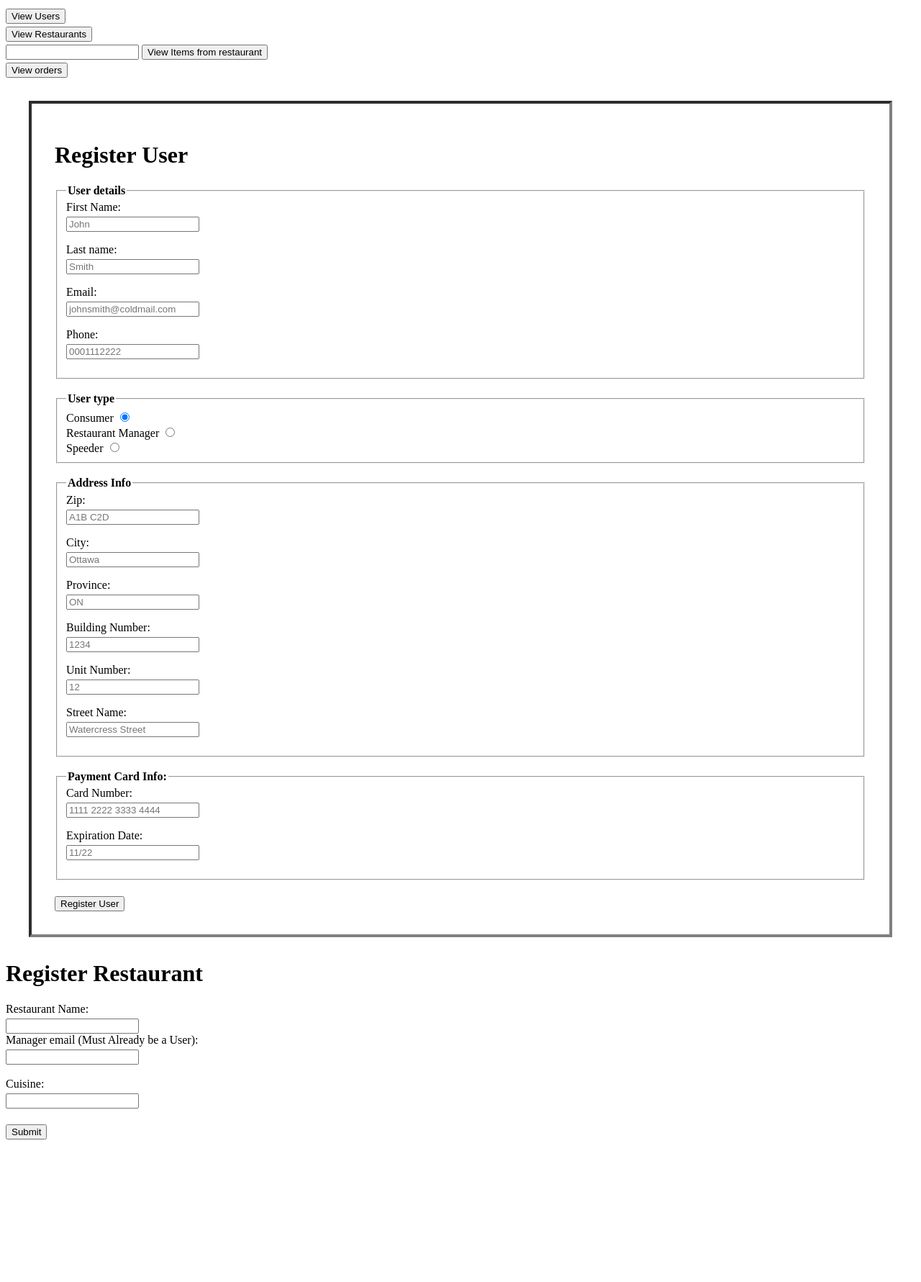
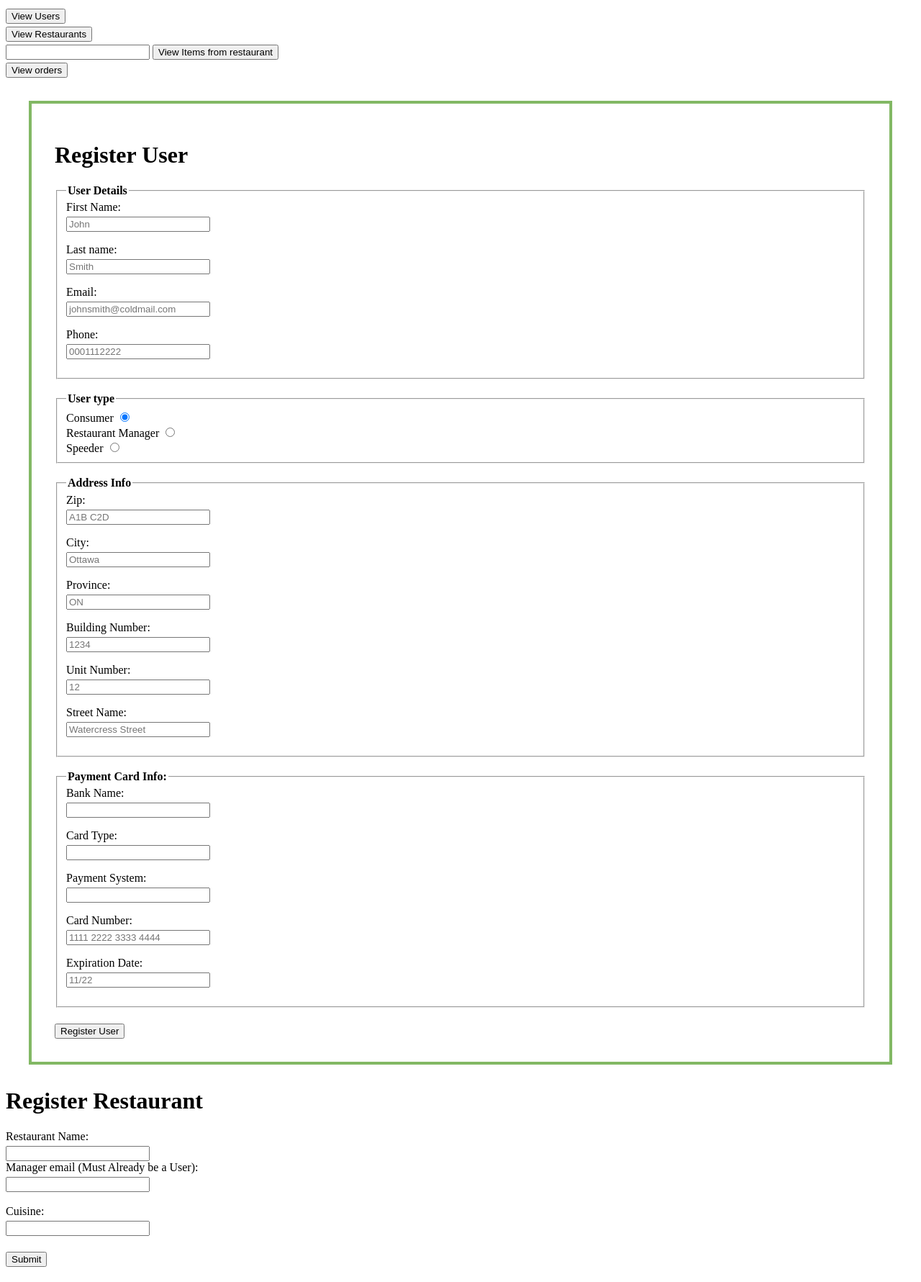
Before and after one commit to SpeedyFoods/database, a Flask app: page / in a window 1280 px wide. Shown: the whole page at 72% size. Before the commit the page ends 1583 px from the top, so only its background shows below. Run offline with Flask 2, Linux system fonts and the light colour scheme.

Commit message:
user registers

```diff
--- a/handlers.py
+++ b/handlers.py
@@ -29,10 +29,13 @@ def register_user(user_detail):
     res['success'] = False
     res['error'] = "no errors"
 
+    # ! Debug
+    print('user_detail', user_detail)
+
     try:
         # INSERT USER
         insert_row("User", insert_user_query, (user_detail['first_name'],
-            user_detail['last_name'], user_detail['email'], user_detail['phone'], user_detail['type']))
+            user_detail['last_name'], user_detail['email'], user_detail['phone'], user_detail['user_type']))
 
         user_id = get_user_id_by_email(user_detail['email'])
 
--- a/templates/home.html
+++ b/templates/home.html
@@ -1,6 +1,7 @@
 <!-- TODO:
-    - make user sign up form inputs have enough room for content, e.g email
-    - add proper/consistent spacing for label/input pairs
+    - should payment_system and bank_name be enums
+        - standardized place for lists of names (used by random gen as well)
+    - get card expiry date working: 11/22 -> SQL date
 -->
 <!DOCTYPE html>
 <html lang="en">
@@ -11,7 +12,7 @@
     <title>Document</title>
     <style>
         .large-section {
-            border: 0.25rem inset gray;
+            border: 0.25rem solid rgb(130, 184, 100);
             padding: 2rem;
             margin: 2rem;
         }
@@ -21,6 +22,10 @@
 
         form input {
             margin-top: 0.25rem;
+        }
+
+        form input:not(input[type="radio"]):not(input[type="submit"]) {
+            min-width: 12rem;
         }
     </style>
 </head>
@@ -68,7 +73,7 @@
         <h1>Register User</h1>
         <form action="/user_sign_up" method="post">
             <fieldset>
-                <legend><strong>User details</strong></legend>
+                <legend><strong>User Details</strong></legend>
                 <div>
                     <label for="first_name">First Name:</label><br>
                     <input type="text" id="first_name" name="first_name" placeholder="John" pattern="^\w+$" required><br>
@@ -134,13 +139,25 @@
             <fieldset>
                 <legend><strong>Payment Card Info:</strong></legend>
                 <div>
+                    <label for="bank_name">Bank Name:</label><br>
+                    <input type="text" id="bank_name" name="bank_name" required>
+                </div>
+                <div>
+                    <label for="card_type">Card Type:</label><br>
+                    <input type="text" id="card_type" name="card_type" required>
+                </div>
+                <div>
+                    <label for="payment_system">Payment System:</label><br>
+                    <input type="text" id="payment_system" name="payment_system" required>
+                </div>
+                <div>
                     <!-- https://stackoverflow.com/questions/48534229/what-is-the-correct-input-type-for-credit-card-numbers -->
                     <label for="card_number">Card Number:</label><br>
                     <input type="tel" name="card_number" id="card_number" pattern="[0-9\s]{13,19}" placeholder="1111 2222 3333 4444">
                 </div>
                 <div>
                     <label for="expiration_date">Expiration Date:</label><br>
-                    <input type="text" pattern="^\d\d\/\d\d$" placeholder="11/22">
+                    <input type="text" pattern="^\d\d\/\d\d$" id="expiration_date" name="expiration_date" placeholder="11/22">
                 </div>
             </fieldset>
             <br>
```
